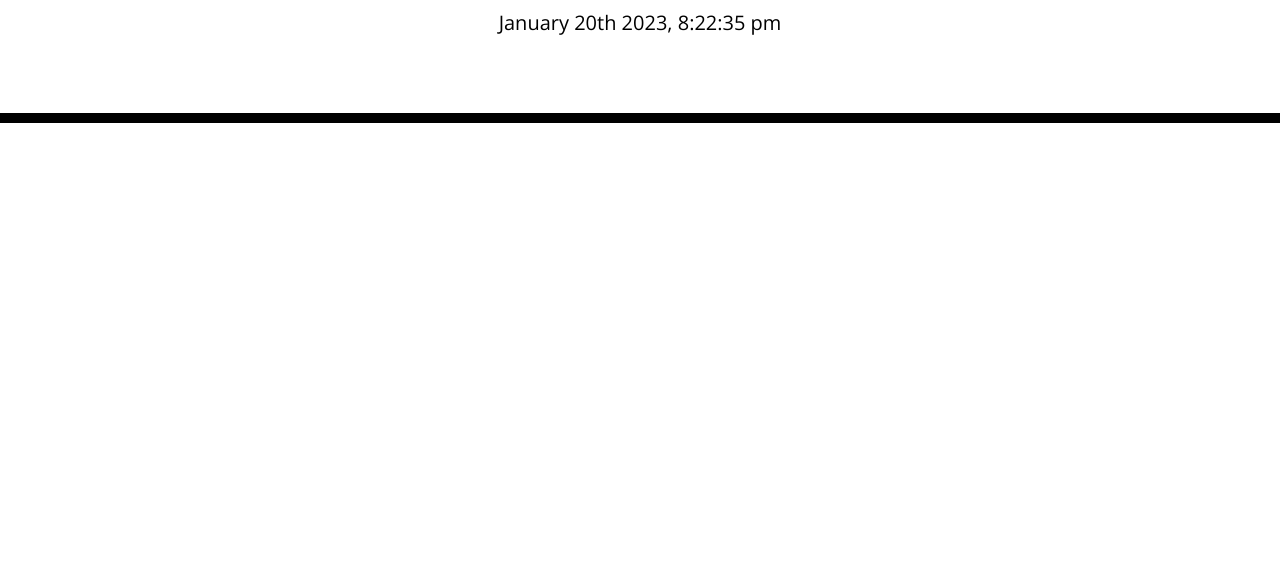
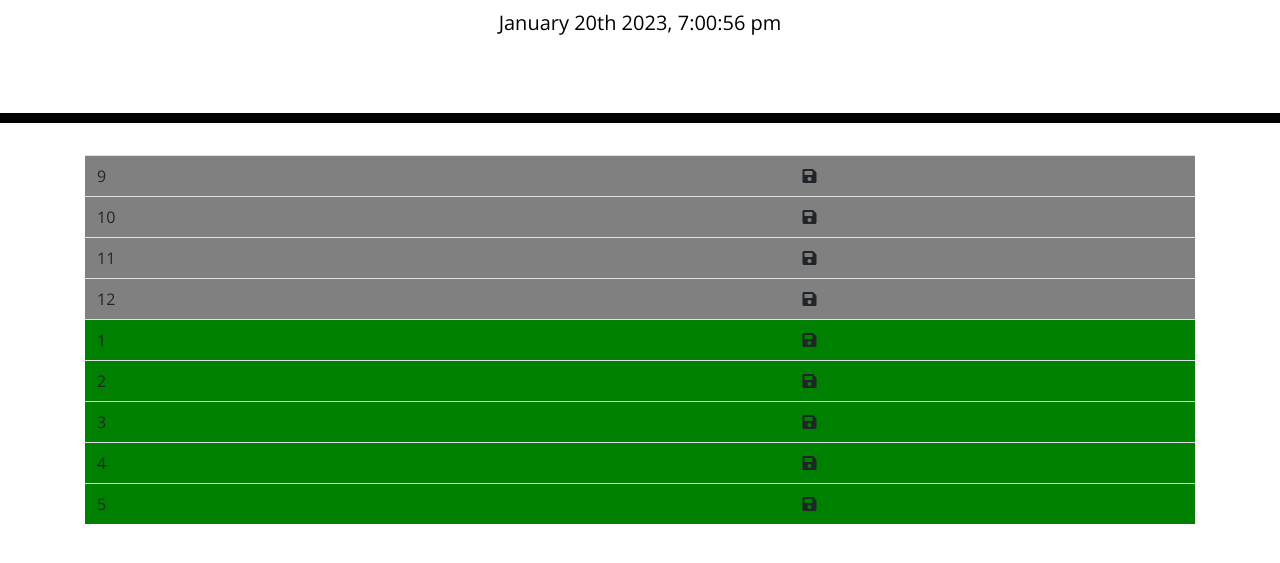
Before and after one commit to Haroon-dev13/daily-planner, a plain HTML site: page index.html in a window 1280 px wide. Shown: the part 181-744 px from the top of the page. Drawn offline with nearby package versions, Linux system fonts and the light colour scheme.

Commit message:
added diffrent color for different hours

```diff
--- a/assets/js/script.js
+++ b/assets/js/script.js
@@ -1,7 +1,36 @@
 var currentDay = $("#currentDay");
+var timeBlocks = $("#timeBlocks");
+var currentHour = moment().format("hh");
+console.log(currentHour);
+var workHours = [9,10,11,12,1,2,3,4,5];
+let row='';
+for (let i = 0; i< workHours.length; i++) {
+    row='';
+    if (currentHour > workHours[i]) {
+        row = "<tr class='p-3' style='background-color: green;'><td>"+ workHours[i] +"</td><td></td><td><i class='fa fa-save'></i></td></tr>";
+    }
+    else if(currentHour === workHours[i]){
+        row = "<tr class='p-3' style='background-color: red;'><td>"+ workHours[i] +"</td><td></td><td><i class='fa fa-save'></i></td></tr>";
+    }
+    else{
+        row = "<tr class='p-3' style='background-color: grey;'><td>"+ workHours[i] +"</td><td></td><td><i class='fa fa-save'></i></td></tr>";
+    }
+    $("#timeBlocks tbody").append(row);
+    }
+
+
+
+
+
+
+
+
+
+
+
 function displayDate() {
     var date = moment().format('MMMM Do YYYY, h:mm:ss a');
     currentDay.text(date);
 }
 
-setInterval(displayDate,1000);
+// setInterval(displayDate,1000);
--- a/index.html
+++ b/index.html
@@ -30,6 +30,11 @@
     </header>
     <div class="container">
       <!-- Timeblocks go here -->
+      <table class="table" id="timeBlocks">
+        <tbody>
+
+        </tbody>
+      </table>
     </div>
 
     <script src="https://cdnjs.cloudflare.com/ajax/libs/jquery/3.2.1/jquery.min.js"></script>
```
